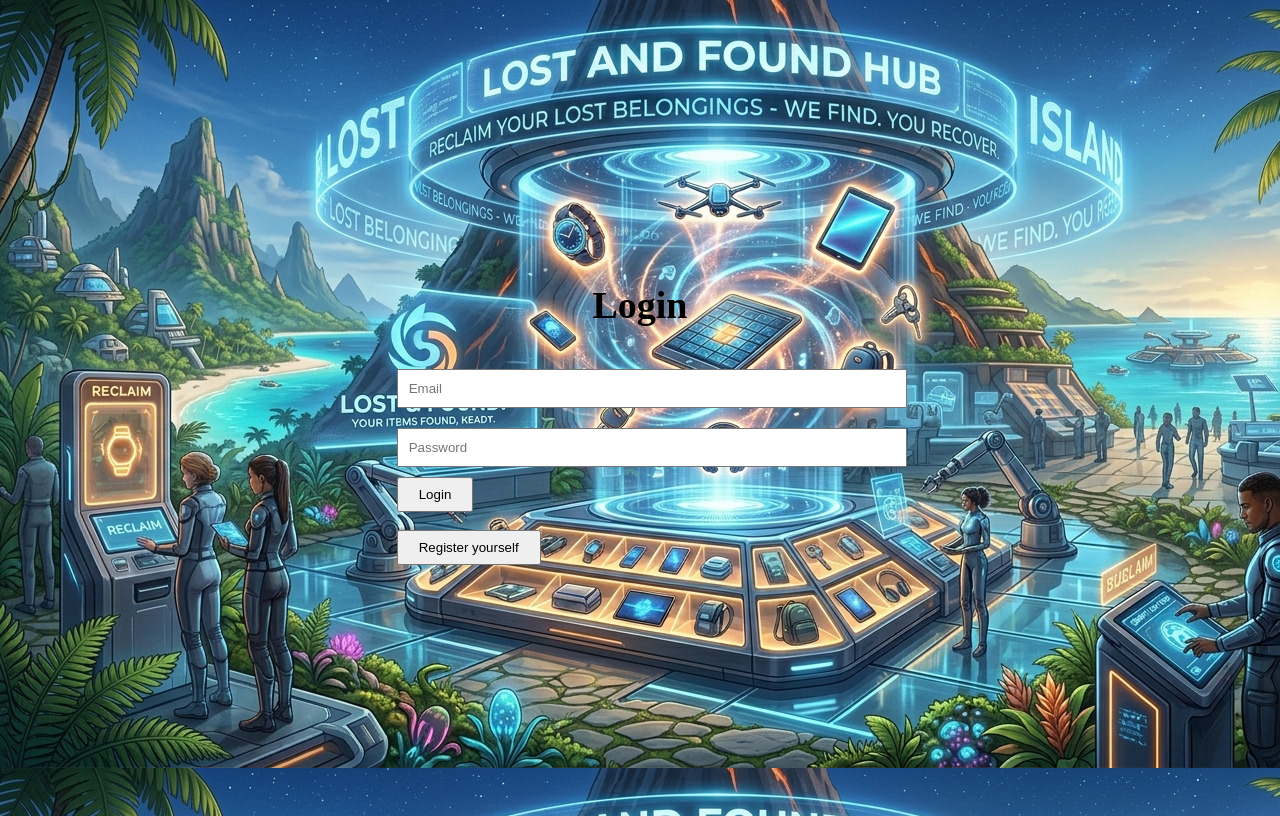
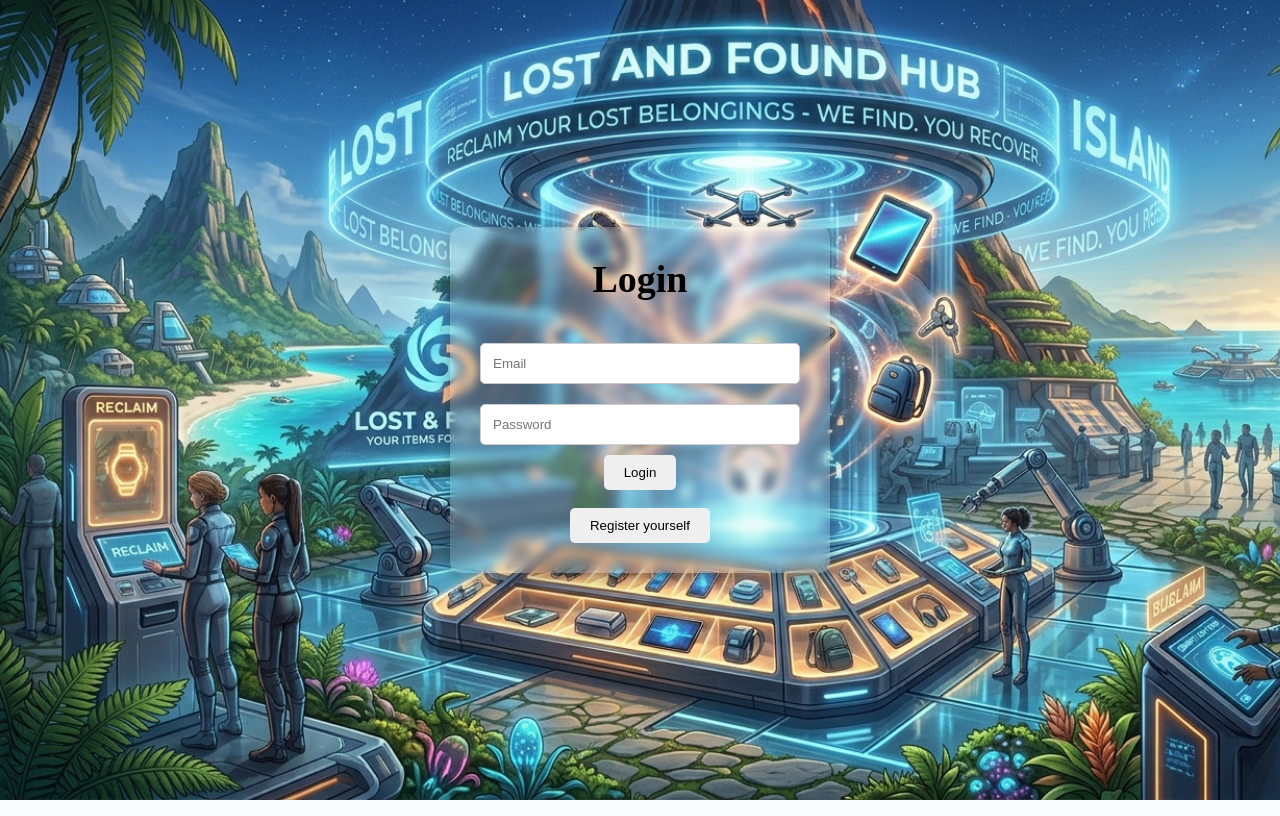
Before and after one commit to KAgen773/FINDORA-G028, a Flask app: page / in a window 1280 px wide. Run offline with Flask 3, Linux system fonts and the light colour scheme; some libraries are stand-ins or nearby versions.

Commit message:
merged both templates of kagen interface to mine

```diff
--- a/templates/interface.html
+++ b/templates/interface.html
@@ -1,24 +1,76 @@
 <!DOCTYPE html>
 <html>
 <head>
-
+    <title>Login -Findora</title>
+    <style>
+    body{
+        background-image: url('{{ url_for('static', filename='interface.jpg') }}');
+        background-size: cover;
+        margin: 0;
+    }
+    .login-container {
+        display: flex;
+        justify-content: center;
+        align-items: center;
+        height: 100vh;
+    }
+    .login-box {
+        background-color: rgba(255, 255, 255, 0.15);
+        backdrop-filter: blur(5px);
+        padding: 30px;
+        border-radius: 10px;
+        width: 320px;
+        text-align: center;
+        box-shadow: 0 4px 15px rgba(0, 0, 0, 0.3);
+    }
+    input{
+        box-sizing: border-box;
+        margin: 10px auto;
+        padding: 12px;
+        width: 100%;
+        border: 1px solid #ccc;
+        border-radius: 5px;
+    }
+    button{
+        padding: 10px 20px;
+        border: none;
+        border-radius: 5px;
+        cursor: pointer;
+        transition: background-color 0.2s;
+    }
+    .login-container button:hover {
+        background-color: rgb(0, 178, 248);
+        color: white;
+    }
+    h2{
+        text-align: center;
+        color: black;
+        font-size: 38px;
+        margin-top: 0;
+    }
+    .register-btn-wrapper button:hover {
+        background-color: rgb(3, 175, 255);
+        color: white;
+    }
+    </style>
 </head>
 
-<body style="background-image: url('{{ url_for('static', filename='interface.jpg') }}');">
 
+<body>
 <div class="login-container">
     <form class="login-box" method="POST" action="/login">
-      <h2>Login</h2>
+      <div class="center">
+        <h2>Login</h2>
+      </div>
 
         <input type="email" name='email' placeholder="Email" required>
-
         <input type="password" name='password' placeholder="Password" required>
 
         <button type="submit">Login</button>
 
         <br><br>
 
-        <a href="/register">
+        <a href="/register" class="register-btn-wrapper">
             <button type="button">Register yourself</button>
         </a>
 
@@ -27,39 +79,3 @@
 
 </body>
 </html>
-
-<style>
-body{
-     background-image: url('{{ url_for('static', filename='interface.jpg') }}');
-}
-.login-container {
-    display: flex;
-    justify-content: center;
-    align-items: center;
-    height: 100vh;
-    button:hover {
-    background-color: rgb(0, 178, 248);
-    color: white;
-}
-
-}
-input{
-    display: rgb(0, 183, 255);
-    margin: 10px auto;
-    padding: 10px;
-    width: 100%;
-}
-button{
-    padding: 8px 20px;
-}
- h2{
-    text-align: center;
-    color: black;
-    font-size: 38px;
-    font-variant: inherit;
-}
-Registeryourself{
-    button:hover {
-    background-color: rgb(3, 175, 255);
-    color: white;
-}}
```
Also changed, not shown: templates/Registerpage.html (+19 -2 lines).
